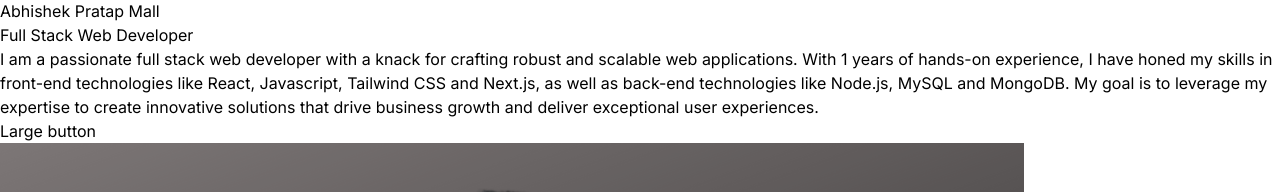
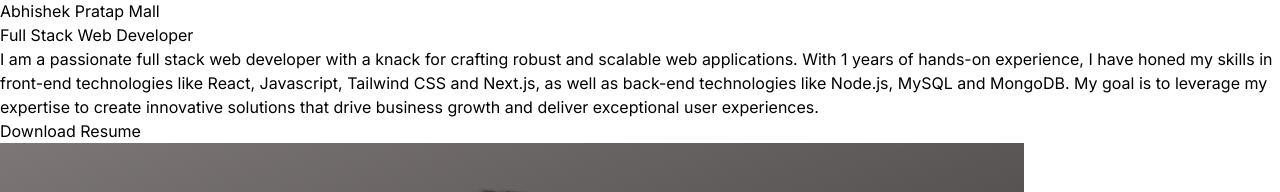
Before and after one commit to Kevin-abhi/react_portfolio, a React (Vite) app: page / in a window 1280 px wide. Shown: the part 863-1055 px from the top of the page. Built offline with nearby package versions, Linux system fonts and the light colour scheme.

Commit message:
initial change

```diff
--- a/src/components/Hero.jsx
+++ b/src/components/Hero.jsx
@@ -48,13 +48,13 @@ const Hero = () => {
                  animate="visible"
                className="w-full lg:w-1/2">
                 <div  className="flex justify-start text-2xl tracking-tight text-transparent bg-gradient-to-r from-pink-50 via-slate-800 to-purple-800 bg-clip-text hover:text-pretty">
-                <button type="button" class="btn btn-primary btn-lg">Large button</button>
-                    {/* <a
+
+                    <a
                         href={pdf}
                         download="Resume.pdf"
                     >
                         Download Resume
-                    </a> */}
+                    </a>
 
                 </div>
             </motion.div>
```
